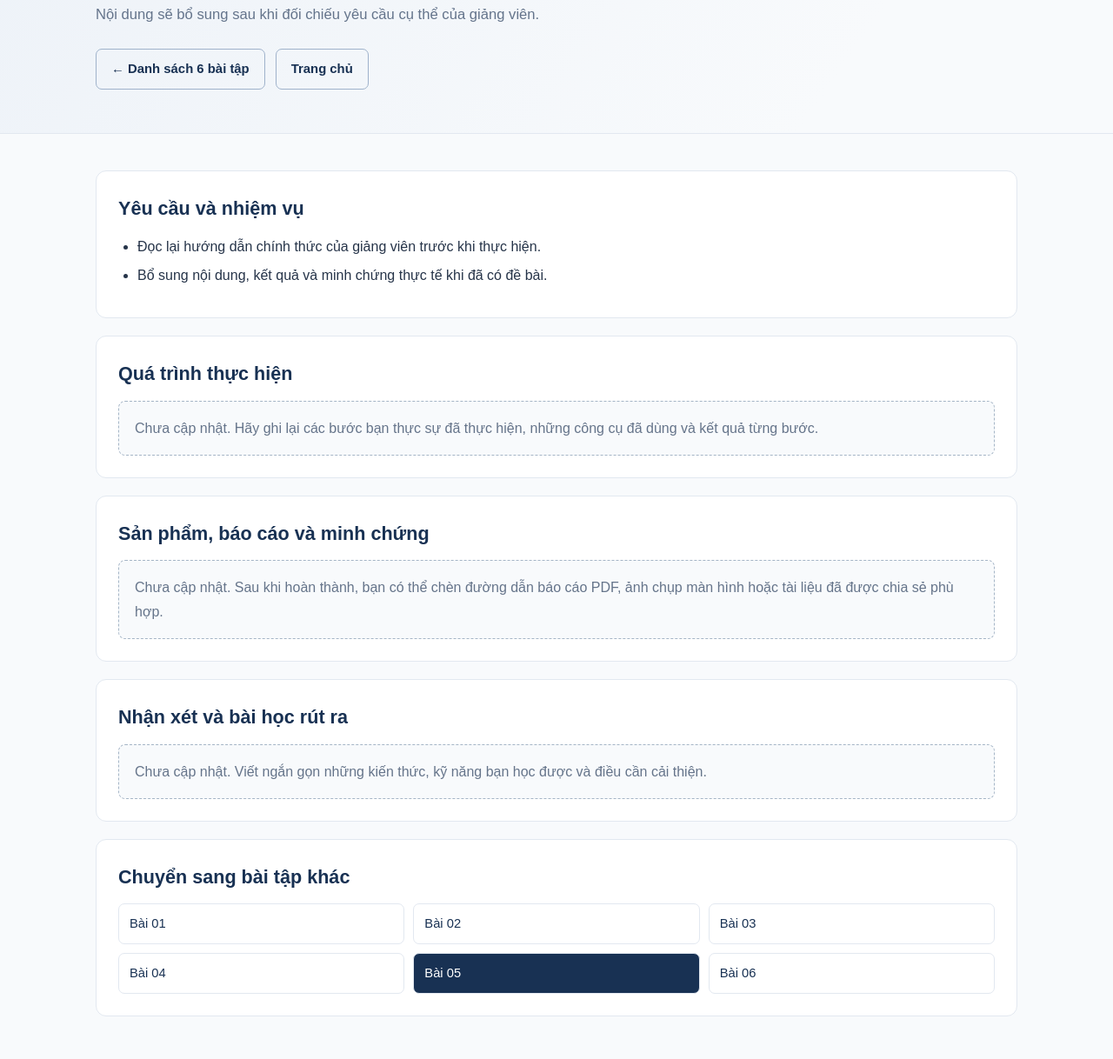
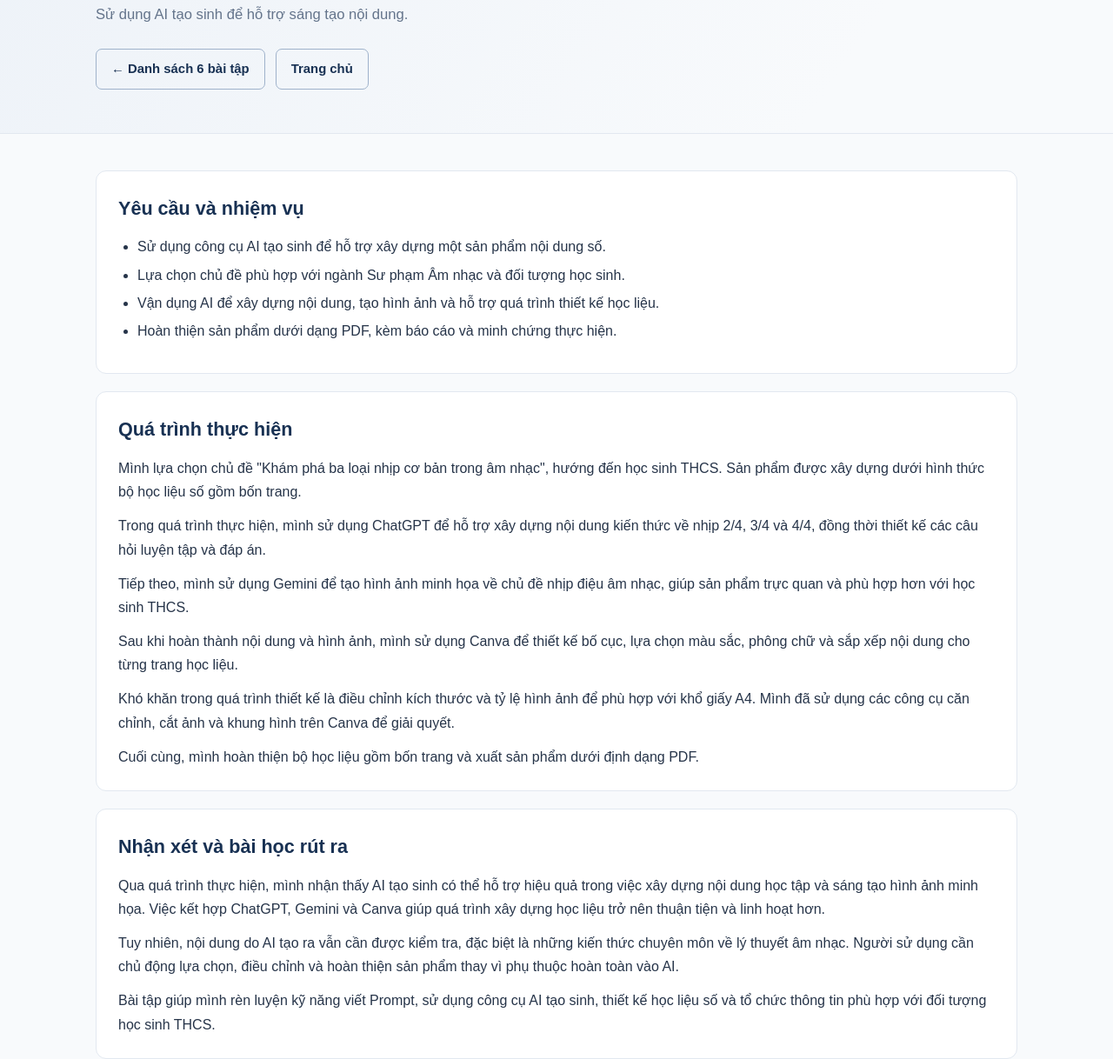
Before and after one commit to taismile1812-ux/taismile1812.github.io, a plain HTML site: page bai-05.html in a window 1280 px wide. Shown: the part 249-1467 px from the top of the page at 87% size. Drawn offline with Linux system fonts and the light colour scheme.

Commit message:
Update bai-05.html

```diff
--- a/bai-05.html
+++ b/bai-05.html
@@ -21,7 +21,7 @@
     <div class="wrap">
       <p class="kicker">Bài tập 05 / 06</p>
       <h1>Bài tập thực hành số 5</h1>
-      <p class="lede">Nội dung sẽ bổ sung sau khi đối chiếu yêu cầu cụ thể của giảng viên.</p>
+      <p class="lede">Sử dụng AI tạo sinh để hỗ trợ sáng tạo nội dung.</p>
       <div class="actions"><a class="button outline" href="du-an.html">← Danh sách 6 bài tập</a><a class="button outline" href="index.html">Trang chủ</a></div>
     </div>
   </section>
@@ -29,22 +29,103 @@
     <div class="stack">
       <section class="panel">
   <h2>Yêu cầu và nhiệm vụ</h2>
+
   <ul>
-          <li>Đọc lại hướng dẫn chính thức của giảng viên trước khi thực hiện.</li>
-          <li>Bổ sung nội dung, kết quả và minh chứng thực tế khi đã có đề bài.</li>
+    <li>
+      Sử dụng công cụ AI tạo sinh để hỗ trợ
+      xây dựng một sản phẩm nội dung số.
+    </li>
+    <li>
+      Lựa chọn chủ đề phù hợp với ngành
+      Sư phạm Âm nhạc và đối tượng học sinh.
+    </li>
+    <li>
+      Vận dụng AI để xây dựng nội dung,
+      tạo hình ảnh và hỗ trợ quá trình
+      thiết kế học liệu.
+    </li>
+    <li>
+      Hoàn thiện sản phẩm dưới dạng PDF,
+      kèm báo cáo và minh chứng thực hiện.
+    </li>
   </ul>
 </section>
+
       <section class="panel">
   <h2>Quá trình thực hiện</h2>
-        <div class="placeholder">Chưa cập nhật. Hãy ghi lại các bước bạn thực sự đã thực hiện, những công cụ đã dùng và kết quả từng bước.</div>
-      </section>
-      <section class="panel">
-        <h2>Sản phẩm, báo cáo và minh chứng</h2>
-        <div class="placeholder">Chưa cập nhật. Sau khi hoàn thành, bạn có thể chèn đường dẫn báo cáo PDF, ảnh chụp màn hình hoặc tài liệu đã được chia sẻ phù hợp.</div>
+
+  <p>
+    Mình lựa chọn chủ đề
+    "Khám phá ba loại nhịp cơ bản trong âm nhạc",
+    hướng đến học sinh THCS.
+    Sản phẩm được xây dựng dưới hình thức
+    bộ học liệu số gồm bốn trang.
+  </p>
+
+  <p>
+    Trong quá trình thực hiện, mình sử dụng
+    ChatGPT để hỗ trợ xây dựng nội dung kiến thức
+    về nhịp 2/4, 3/4 và 4/4, đồng thời thiết kế
+    các câu hỏi luyện tập và đáp án.
+  </p>
+
+  <p>
+    Tiếp theo, mình sử dụng Gemini để tạo
+    hình ảnh minh họa về chủ đề nhịp điệu
+    âm nhạc, giúp sản phẩm trực quan và
+    phù hợp hơn với học sinh THCS.
+  </p>
+
+  <p>
+    Sau khi hoàn thành nội dung và hình ảnh,
+    mình sử dụng Canva để thiết kế bố cục,
+    lựa chọn màu sắc, phông chữ và sắp xếp
+    nội dung cho từng trang học liệu.
+  </p>
+
+  <p>
+    Khó khăn trong quá trình thiết kế là
+    điều chỉnh kích thước và tỷ lệ hình ảnh
+    để phù hợp với khổ giấy A4.
+    Mình đã sử dụng các công cụ căn chỉnh,
+    cắt ảnh và khung hình trên Canva
+    để giải quyết.
+  </p>
+
+  <p>
+    Cuối cùng, mình hoàn thiện bộ học liệu
+    gồm bốn trang và xuất sản phẩm
+    dưới định dạng PDF.
+  </p>
 </section>
       <section class="panel">
   <h2>Nhận xét và bài học rút ra</h2>
-        <div class="placeholder">Chưa cập nhật. Viết ngắn gọn những kiến thức, kỹ năng bạn học được và điều cần cải thiện.</div>
+
+  <p>
+    Qua quá trình thực hiện, mình nhận thấy
+    AI tạo sinh có thể hỗ trợ hiệu quả
+    trong việc xây dựng nội dung học tập
+    và sáng tạo hình ảnh minh họa.
+    Việc kết hợp ChatGPT, Gemini và Canva
+    giúp quá trình xây dựng học liệu
+    trở nên thuận tiện và linh hoạt hơn.
+  </p>
+
+  <p>
+    Tuy nhiên, nội dung do AI tạo ra vẫn cần
+    được kiểm tra, đặc biệt là những kiến thức
+    chuyên môn về lý thuyết âm nhạc.
+    Người sử dụng cần chủ động lựa chọn,
+    điều chỉnh và hoàn thiện sản phẩm
+    thay vì phụ thuộc hoàn toàn vào AI.
+  </p>
+
+  <p>
+    Bài tập giúp mình rèn luyện kỹ năng
+    viết Prompt, sử dụng công cụ AI tạo sinh,
+    thiết kế học liệu số và tổ chức thông tin
+    phù hợp với đối tượng học sinh THCS.
+  </p>
 </section>
       <section class="panel">
         <h2>Chuyển sang bài tập khác</h2>
```
Lines whose indentation alone changed are shown as unchanged.
